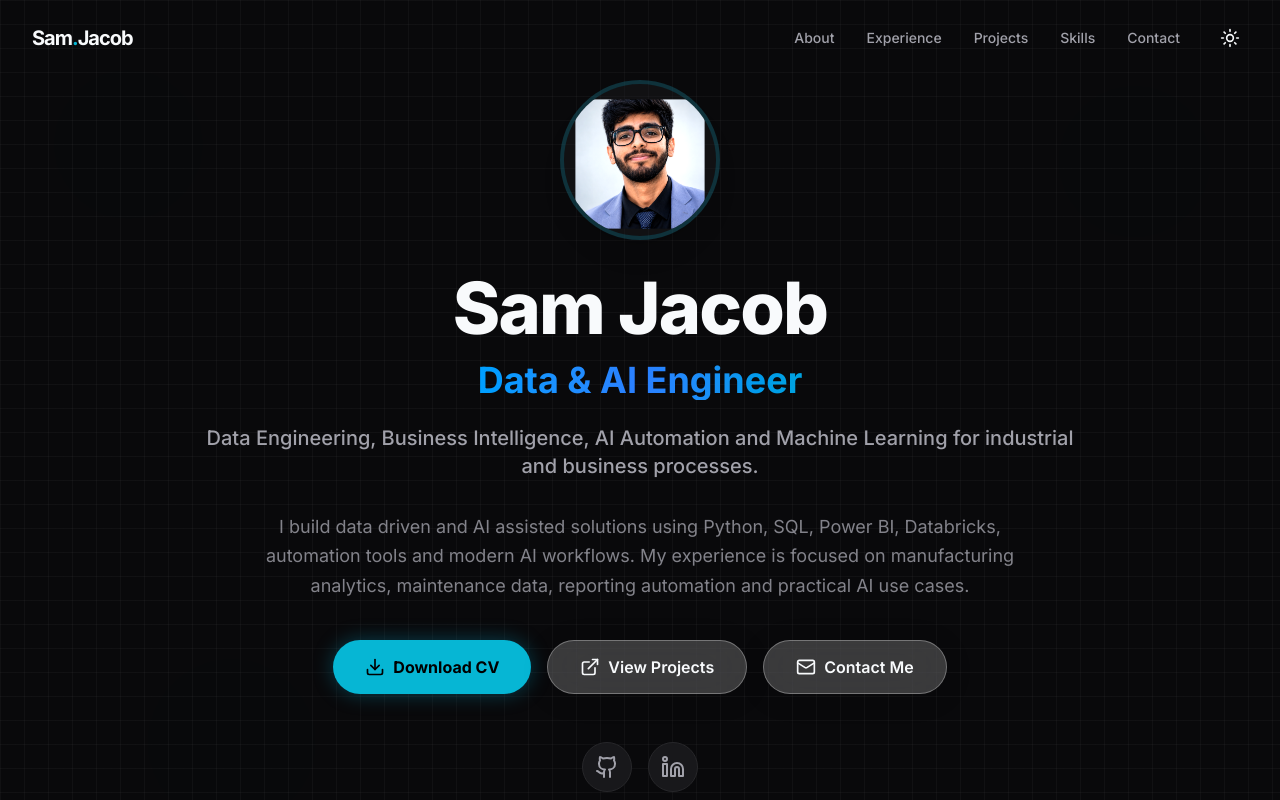
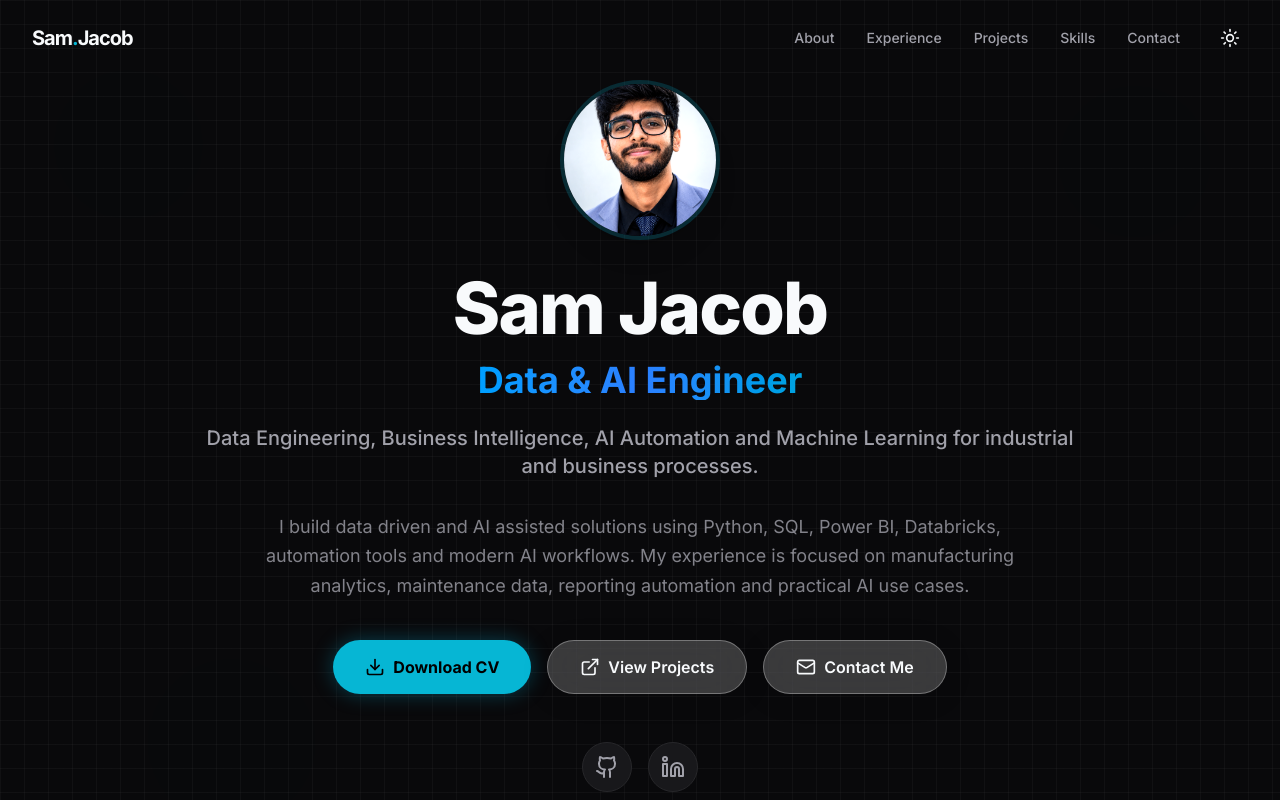
Before and after one commit to jacobsrepo/MyProfile, a Next.js app: page / in a window 1280 px wide. Shown: the top 800 px of the page. Built offline with nearby package versions, Linux system fonts and the light colour scheme.

Commit message:
Update profile picture to uncropped version

```diff
--- a/src/components/Hero.tsx
+++ b/src/components/Hero.tsx
@@ -25,12 +25,12 @@ export default function Hero() {
             transition={{ duration: 0.5 }}
             className="flex justify-center mb-8"
           >
-            <div className="relative w-32 h-32 md:w-40 md:h-40 rounded-full overflow-hidden border-4 border-primary/20 shadow-xl mx-auto bg-muted/30">
+            <div className="relative w-32 h-32 md:w-40 md:h-40 rounded-full overflow-hidden border-4 border-primary/20 shadow-xl mx-auto">
               <Image
-                src="/profile_pic.png"
+                src="/myselfgood_.png"
                 alt={profileData.hero.name}
                 fill
-                className="object-cover scale-[0.85] translate-y-1"
+                className="object-cover"
                 priority
               />
             </div>
```
Also changed, not shown: public/myselfgood_.png (added), 1 other file (tests, documents, lock files or other folders).
